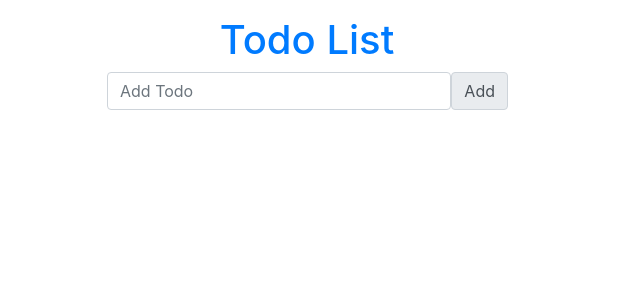
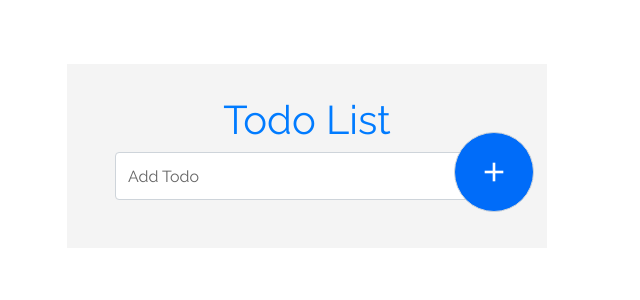
Before and after one commit to russLitt/todo-app-ng2, an Angular app: page / in a window 1280 px wide. Shown: the top 300 px of the page, without its empty margins (333-973 px from the left). Built offline with nearby package versions, Linux system fonts and the light colour scheme.

Commit message:
added styling to component

```diff
--- a/src/app/app.component.css
+++ b/src/app/app.component.css
@@ -1,9 +1,66 @@
+/*Google fonts*/
+@import url('https://fonts.googleapis.com/css?family=Raleway');
+
+
 body {
     padding: 0;
     margin: 0;
 }
 
 form {
-    max-width: 25em;
-    margin: 1em auto;
+    max-width: 30em;
+    margin: 4em auto;
+    position: relative;
+    background: #f4f4f4;
+    padding: 2em 3em;
 }
+
+form h1 {
+    font-family: "Raleway";
+    color:#006cf9;
+}
+
+form input[type=text]::placeholder {
+    font-family: "Raleway";
+    color:#666; }
+
+form .data {
+    margin-top: 1em;
+}
+
+form .data li {
+    background: #fff;
+    border-left: 4px solid #006cf9;
+    padding: 1em; margin: 1em auto;
+    color: #666; font-family: "Raleway";
+}
+form .data li i {
+    float: right;
+    color: #888;
+    cursor: pointer;}
+
+form .input-group-text {
+    background: #006cf9;
+    border-radius: 50%;
+    width: 5em;
+    height: 5em;
+    padding: 1em 23px;
+    color: #fff;
+    position: absolute;
+    right: 13px;
+    top: 68px;
+    cursor: pointer;
+}
+
+form .input-group-text i {
+    font-size: 2em;
+}
+
+form .form-control {
+    height: 3em;
+    font-family: "Raleway";
+}
+
+form .form-control:focus {
+    box-shadow: 0;
+}
--- a/src/app/app.component.html
+++ b/src/app/app.component.html
@@ -4,12 +4,13 @@
       <h1 class="text-center text-primary">Todo List</h1>
       <div class="input-group-prepend">
         <input type="text" #todo class="form-control" placeholder="Add Todo" name="todo" ngModel>
-        <span class="input-group-text" (click)="addTodo(todo.value)">Add</span>
+        <span class="input-group-text" (click)="addTodo(todo.value)">
+          <i class="material-icons">add</i></span>
       </div>
     </div>
     <div class="data">
-      <ul class="list-instyled">
-        <li *ngFor="let todo of todoArray">{{todo}}</li>
+      <ul class="list-unstyled">
+        <li *ngFor="let todo of todoArray">{{todo}}<i class="material-icons">delete</i></li>
       </ul>
     </div>
   </form>
--- a/src/index.html
+++ b/src/index.html
@@ -9,6 +9,7 @@
   <script src="https://ajax.googleapis.com/ajax/libs/jquery/3.5.1/jquery.min.js"></script>
   <script src="https://cdnjs.cloudflare.com/ajax/libs/popper.js/1.16.0/umd/popper.min.js"></script>
   <script src="https://maxcdn.bootstrapcdn.com/bootstrap/4.5.2/js/bootstrap.min.js"></script>
+  <link href="https://fonts.googleapis.com/icon?family=Material+Icons" rel="stylesheet">
   <link rel="icon" type="image/x-icon" href="favicon.ico">
 </head>
 <body>
```
